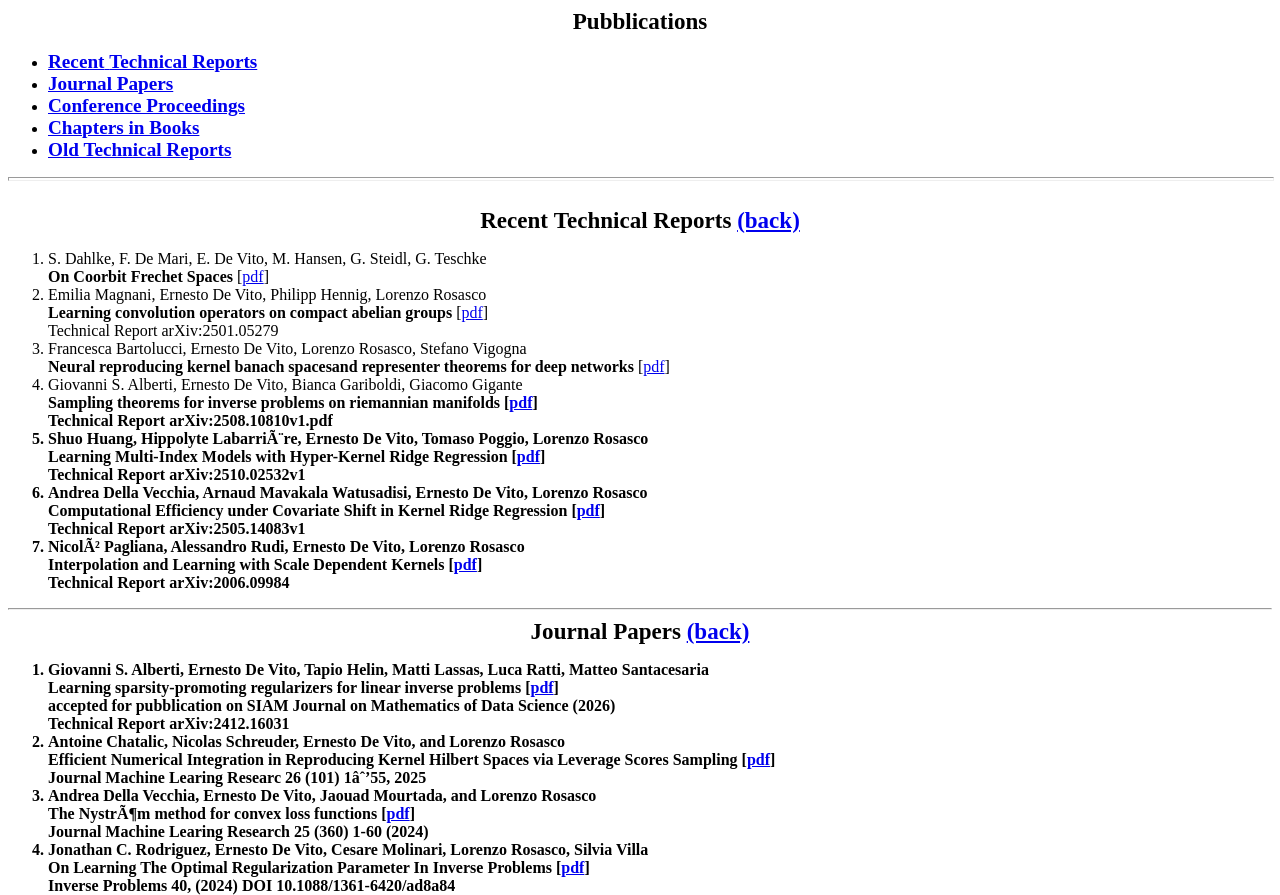
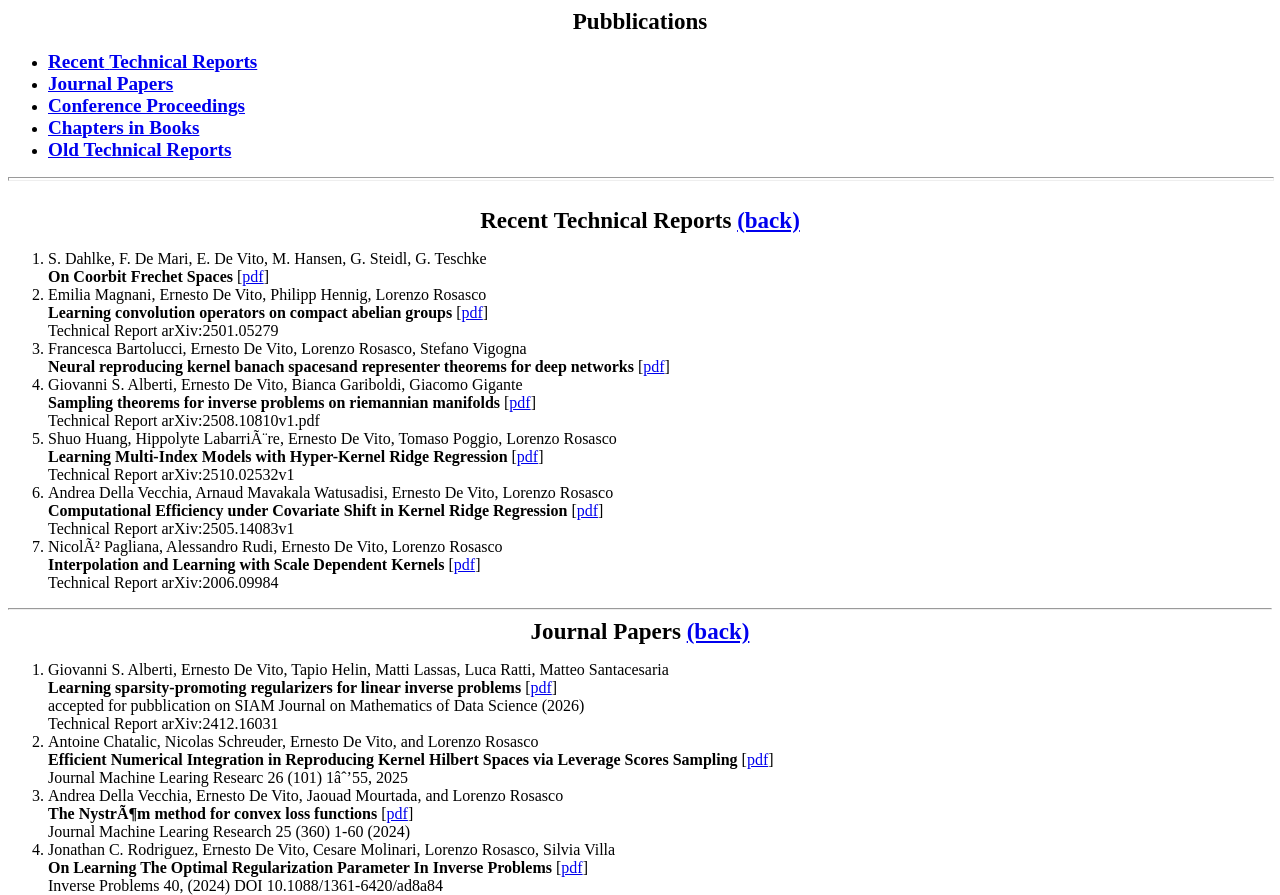
Before and after one commit to devitoernesto/devitoernesto.github.io, a plain HTML site: page selected.html in a window 1280 px wide. Shown: the top 895 px of the page. Drawn offline with Linux system fonts and the light colour scheme.

Commit message:
Update selected.html

```diff
--- a/selected.html
+++ b/selected.html
@@ -56,7 +56,7 @@ Reports
   </li>
   <li> Giovanni S. Alberti, Ernesto De Vito, Bianca Gariboldi, Giacomo Gigante <br>
   <b>Sampling theorems for inverse problems on riemannian manifolds</b>
- <b> [<a href="pub_files/OnCoorbitFrechetSpaces.pdf">pdf</a>] <br>
+  [<a href="pub_files/OnCoorbitFrechetSpaces.pdf">pdf</a>] <br>
   Technical Report arXiv:2508.10810v1.pdf  <br>
   </li>
   <li> Shuo Huang, Hippolyte Labarrière, Ernesto De Vito, Tomaso Poggio, Lorenzo Rosasco <br>
```
